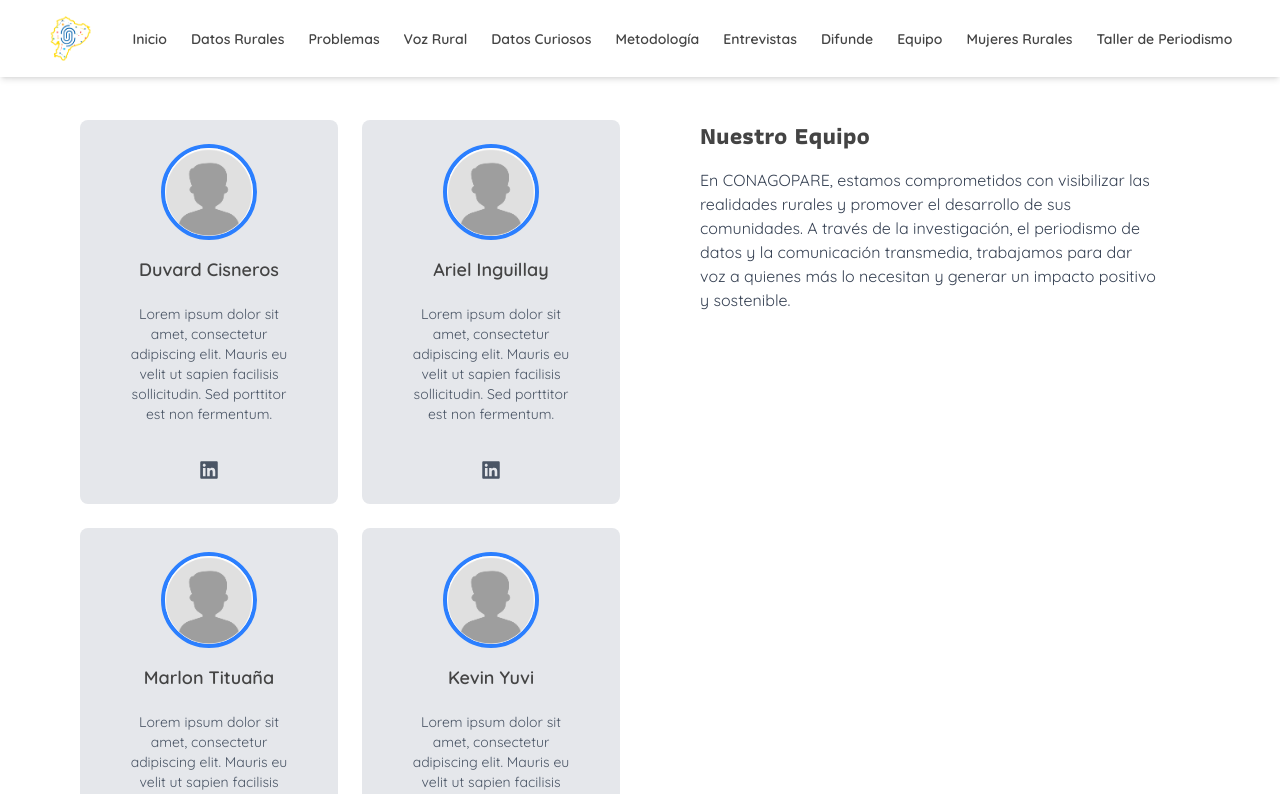
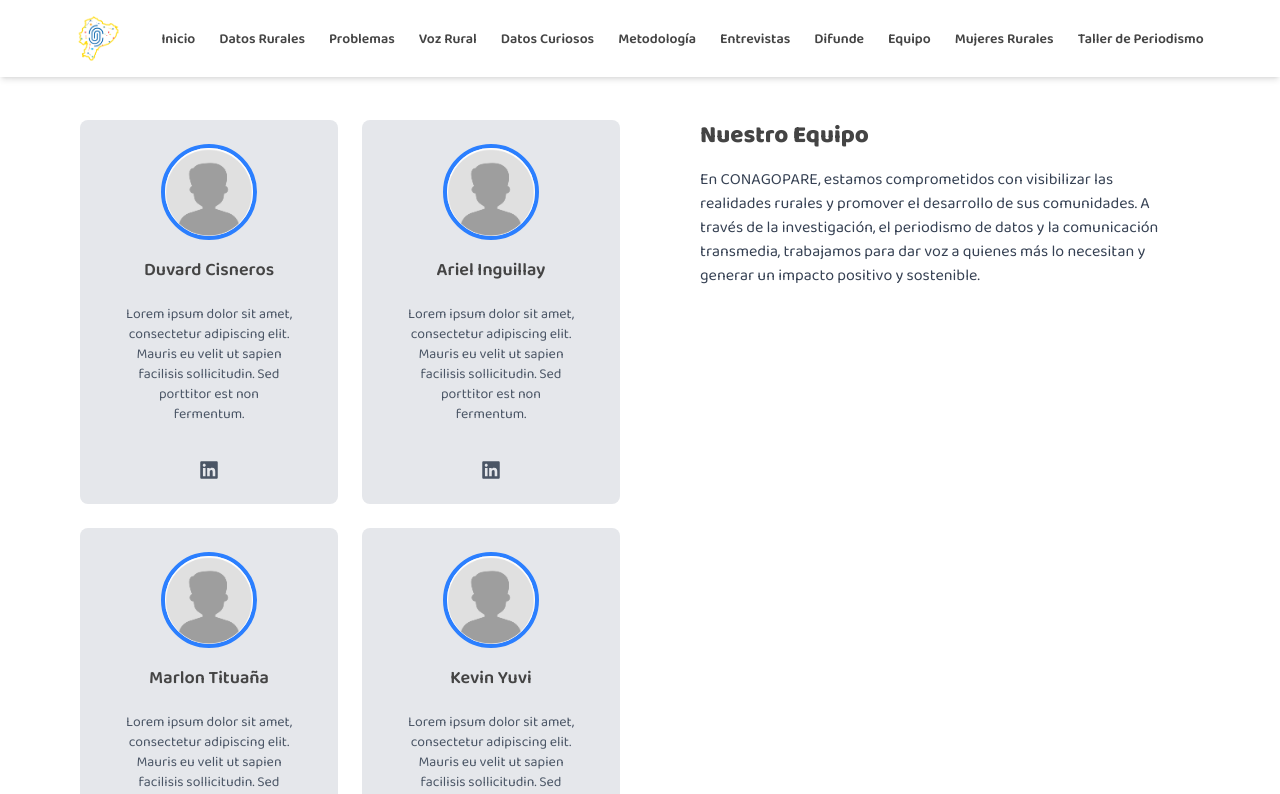
Before and after one commit to KevinYuvi/ConagopareWeb, a Next.js app: page /Equipo in a window 1280 px wide. Shown: the top 794 px of the page. Built offline with nearby package versions, Linux system fonts and the light colour scheme.

Commit message:
style: :lipstick: Cambio de fuente a Baloo 2

```diff
--- a/src/app/globals.css
+++ b/src/app/globals.css
@@ -3,8 +3,8 @@
 :root {
   --background: #ffffff;
   --foreground: #444444;
-  --font-sans: var(--font-quicksand);
-  --font-heading: var(--font-athiti);
+  --font-sans: "Baloo 2", sans-serif;
+  --font-heading: "Baloo 2", sans-serif;
 }
 
 @media (prefers-color-scheme: dark) {
@@ -17,7 +17,13 @@
 body {
   background: var(--background);
   color: var(--foreground);
-  font-family: var(--font-sans), sans-serif;
+  font-family: var(--font-sans);
+}
+
+/* Tipografía para títulos */
+.font-heading {
+  font-family: var(--font-heading);
+  font-weight: 800;
 }
 
 /* =====================
--- a/src/app/layout.tsx
+++ b/src/app/layout.tsx
@@ -1,25 +1,20 @@
 import type { Metadata } from "next";
-import { Quicksand, Athiti } from 'next/font/google';
+import { Baloo_2 } from "next/font/google"; // ✅ Importar la fuente correcta
 import "./globals.css";
 import Navbar from "@/components/Navbar";
 import Footer from "@/components/Footer";
 
-const quicksand = Quicksand({
-  subsets: ['latin'],
-  display: 'swap',
-  variable: '--font-quicksand',
-});
-
-const athiti = Athiti({
+// ✅ Configurar la fuente con los pesos necesarios
+const baloo2 = Baloo_2({
   subsets: ["latin"],
   display: "swap",
-  variable: "--font-athiti",
-  weight: "700"
+  variable: "--font-baloo2",
+  weight: ["400", "600", "800"],
 });
 
 export const metadata: Metadata = {
   title: "Identidad Rural",
-  description: "Platform on rural issues in Ecuador",
+  description: "Plataforma de visibilidad rural del Ecuador",
 };
 
 export default function RootLayout({
@@ -28,10 +23,10 @@ export default function RootLayout({
   children: React.ReactNode;
 }) {
   return (
-    <html lang="es" className={`${quicksand.variable} ${athiti.variable}`}>
+    <html lang="es" className={baloo2.variable}>
       <body className="antialiased font-sans">
         <Navbar />
-          <main className="min-h-screen pt-20">{children}</main>
+        <main className="min-h-screen pt-20">{children}</main>
         <Footer />
       </body>
     </html>
```
